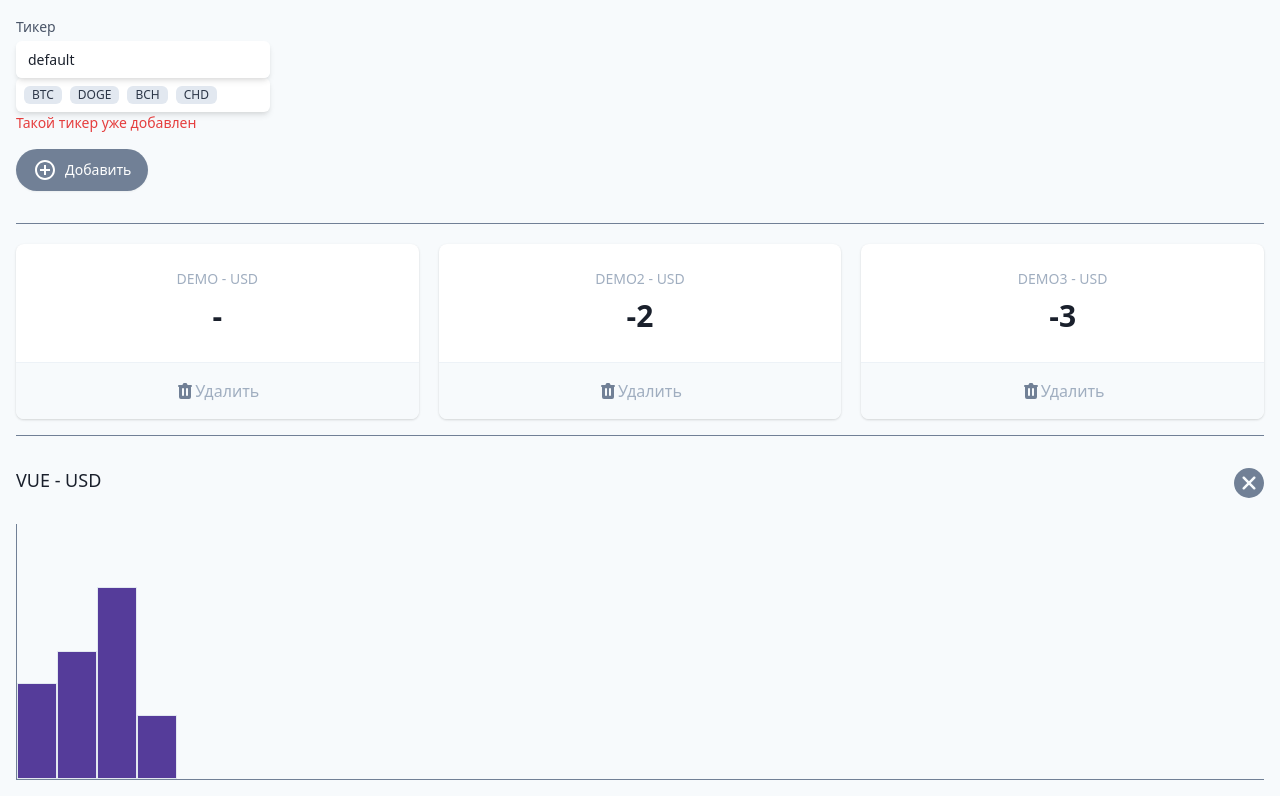
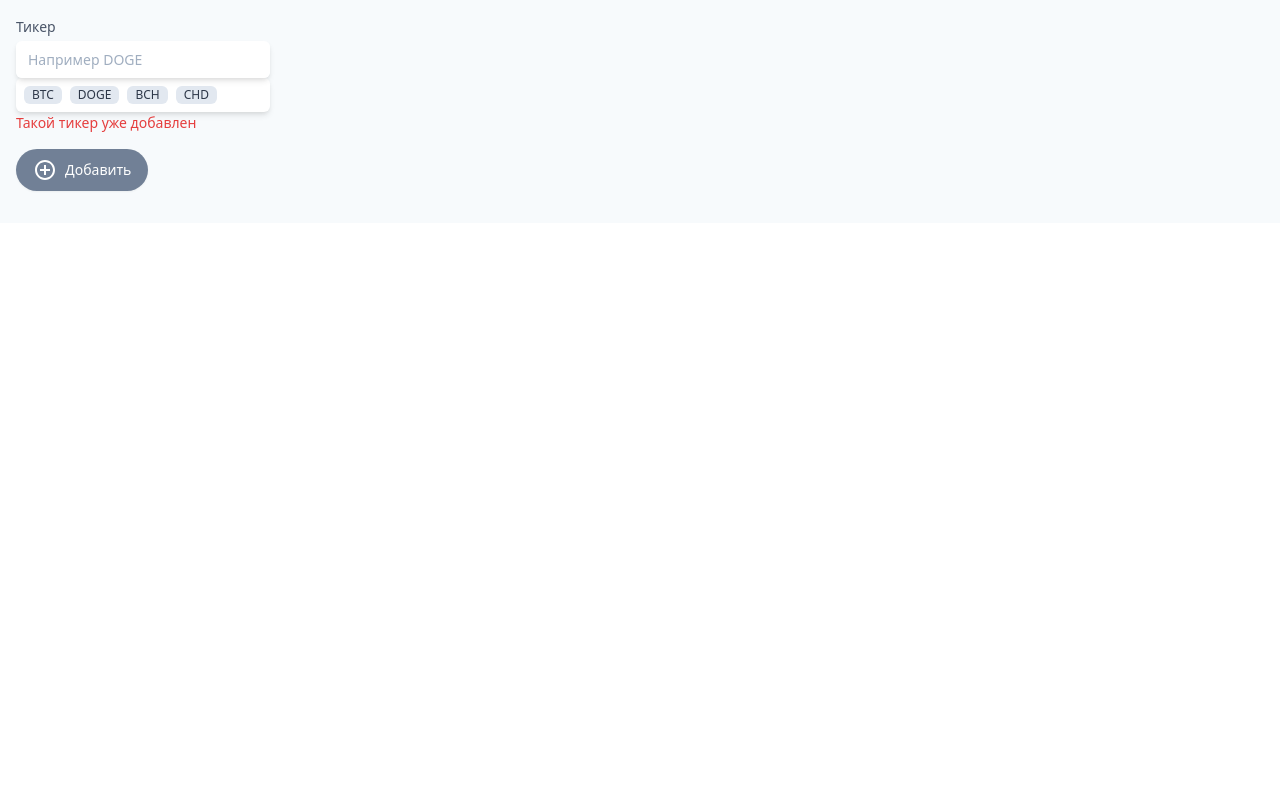
Before and after one commit to Vexilurz/cryptonomicon, a Vue app: page / in a window 1280 px wide. Built offline with nearby package versions, Linux system fonts and the light colour scheme.

Commit message:
Lesson 2

```diff
--- a/src/App.vue
+++ b/src/App.vue
@@ -147,6 +147,10 @@
           <div
             v-for="t in tickers"
             :key="t.name"
+            @click="select(t)"
+            :class="{
+              'border-4': sel === t
+            }"
             class="
               bg-white
               overflow-hidden
@@ -166,7 +170,7 @@
             </div>
             <div class="w-full border-t border-gray-200"></div>
             <button
-              @click="handleDelete(t)"
+              @click.stop="handleDelete(t)"
               class="
                 flex
                 items-center
@@ -201,17 +205,25 @@
         </dl>
         <hr class="w-full border-t border-gray-600 my-4" />
       </template>
-      <section class="relative">
+      <section v-if="sel" class="relative">
         <h3 class="text-lg leading-6 font-medium text-gray-900 my-8">
-          VUE - USD
+          {{ sel.name }} - USD
         </h3>
         <div class="flex items-end border-gray-600 border-b border-l h-64">
-          <div class="bg-purple-800 border w-10 h-24"></div>
-          <div class="bg-purple-800 border w-10 h-32"></div>
-          <div class="bg-purple-800 border w-10 h-48"></div>
-          <div class="bg-purple-800 border w-10 h-16"></div>
+          <div
+            v-for="(bar, idx) in normalizeGraph()"
+            :key="idx"
+            :style="{
+              height: `${bar}%`
+            }"
+            class="bg-purple-800 border w-10"
+          ></div>
         </div>
-        <button type="button" class="absolute top-0 right-0">
+        <button
+          @click="sel = null"
+          type="button"
+          class="absolute top-0 right-0"
+        >
           <svg
             xmlns="http://www.w3.org/2000/svg"
             xmlns:xlink="http://www.w3.org/1999/xlink"
@@ -245,29 +257,52 @@
 
   data() {
     return {
-      ticker: "default",
-      tickers: [
-        { name: "DEMO", price: "-" },
-        { name: "DEMO2", price: "-2" },
-        { name: "DEMO3", price: "-3" },
-      ],
+      ticker: "",
+      tickers: [],
+      sel: null,
+      graph: []
     };
   },
 
   methods: {
     add() {
-      const newTicker = {
+      const currentTicker = {
         name: this.ticker,
-        price: "-",
+        price: "-"
       };
-      this.tickers.push(newTicker);
+      this.tickers.push(currentTicker);
+      setInterval(async () => {
+        const f = await fetch(
+          `https://min-api.cryptocompare.com/data/price?fsym=${currentTicker.name}&tsyms=USD&api_key=dc5b16db1d772499cc70f00f5aaee937b4a0b03f343222d134ca65bc52f1a70a`
+        );
+        const data = await f.json();
+        this.tickers.find((t) => t.name === currentTicker.name).price =
+          data.USD > 1 ? data.USD.toFixed(2) : data.USD.toPrecision(2);
+
+        if (this.sel?.name === currentTicker.name) {
+          this.graph.push(data.USD);
+        }
+      }, 3000);
       this.ticker = "";
     },
 
     handleDelete(tickerToRemove) {
       this.tickers = this.tickers.filter((t) => t !== tickerToRemove);
     },
-  },
+
+    normalizeGraph() {
+      const maxValue = Math.max(...this.graph);
+      const minValue = Math.min(...this.graph);
+      return this.graph.map(
+        (price) => 5 + ((price - minValue) * 95) / (maxValue - minValue)
+      );
+    },
+
+    select(ticker) {
+      this.sel = ticker;
+      this.graph = [];
+    }
+  }
 };
 </script>
 
```
Also changed, not shown: .eslintrc.js, .prettierrc.js.
